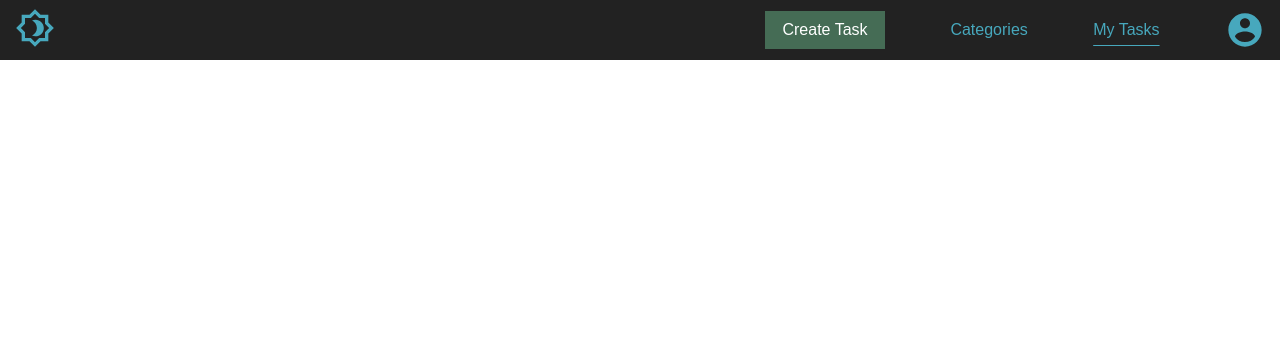
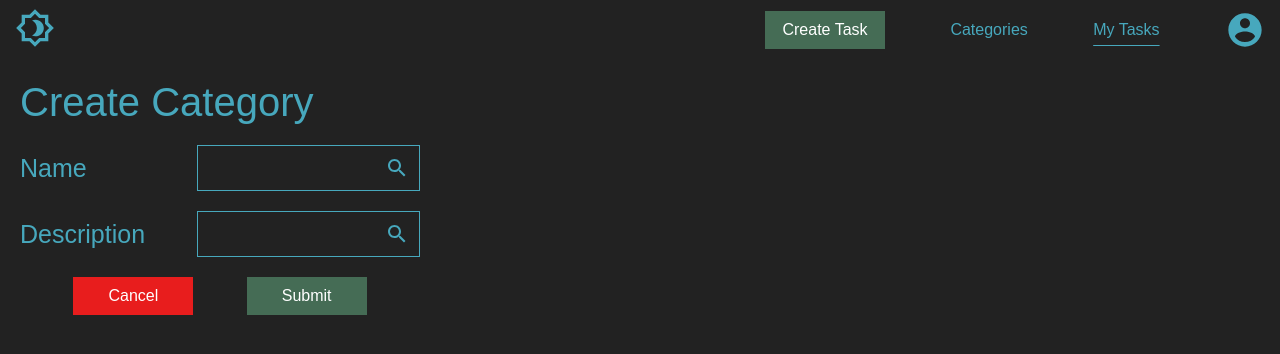
Before and after one commit to seba-nigu/react-todo-list, a React (Create React App) app in the folder frontend/: page /categories in a window 1280 px wide. Shown: the top 354 px of the page. Built offline with nearby package versions, Linux system fonts and the light colour scheme.

Commit message:
Added Create Category

```diff
--- a/frontend/src/App.js
+++ b/frontend/src/App.js
@@ -4,6 +4,7 @@ import Navbar from "./Components/Navbar/Navbar";
 import { darkTheme } from "./themes/theme";
 import { BrowserRouter as Router, Routes, Route } from "react-router-dom";
 import CreateTask from "./Pages/CreateTask/CreateTask";
+import CreateCategory from "./Pages/CreateCategory/CreateCategory";
 
 function App() {
   const [theme, setTheme] = useState(darkTheme);
@@ -20,6 +21,10 @@ function App() {
         <Routes>
           <Route path="/" element={<MyTasks theme={theme} />} />
           <Route path="/create-task" element={<CreateTask theme={theme} />} />
+          <Route
+            path="/categories"
+            element={<CreateCategory theme={theme} />}
+          />
         </Routes>
       </Router>
     </div>
```
